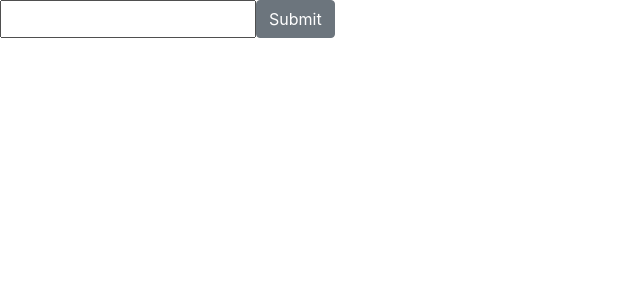
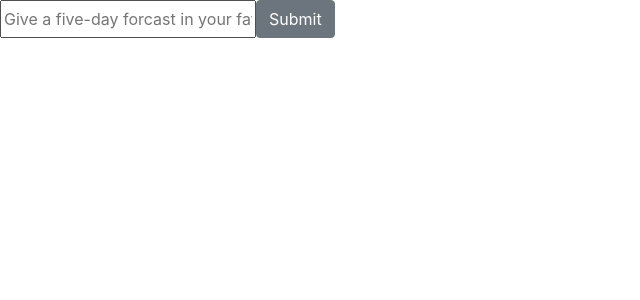
Before and after one commit to MaciejReimann/sun-chaser, a React (Create React App) app: page / in a window 1280 px wide. Shown: the top 300 px of the page, without its empty margins (0-640 px from the left). Built offline with nearby package versions, Linux system fonts and the light colour scheme.

Commit message:
event handlers added

```diff
--- a/src/containers/SearchBar-container.js
+++ b/src/containers/SearchBar-container.js
@@ -1,11 +1,38 @@
-import React, { Component } from 'react'
+import React, { Component } from 'react';
 
 export default class SearchBar extends Component {
+  constructor(props) {
+    super(props);
+
+    this.state = {
+      term: ""
+    }
+
+    this.onInputChange = this.onInputChange.bind(this)
+  }
+
+  onInputChange(event) {
+    this.setState({ term: event.target.value })
+  }
+
+  onFormSubmit(event) {
+    event.preventDefault();
+  }
+
   render() {
     return (
       <div>
-        <form className="input-group">
-          <input type="text"/>
+        <form
+          onSubmit={this.onFormSubmit}
+          className="input-group"
+          >
+          <input
+            placeholder = "Give a five-day forcast in your favourite places"
+            className = "from-control"
+            value = {this.state.term}
+            onChange={this.onInputChange}
+            type="text"
+          />
           <span className="input-group-btn">
             <button type="submit" className="btn btn-secondary">Submit</button>
           </span>
```
